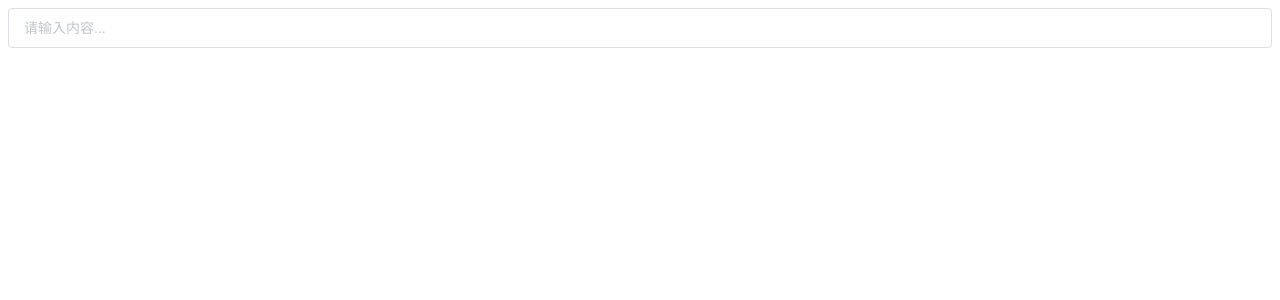
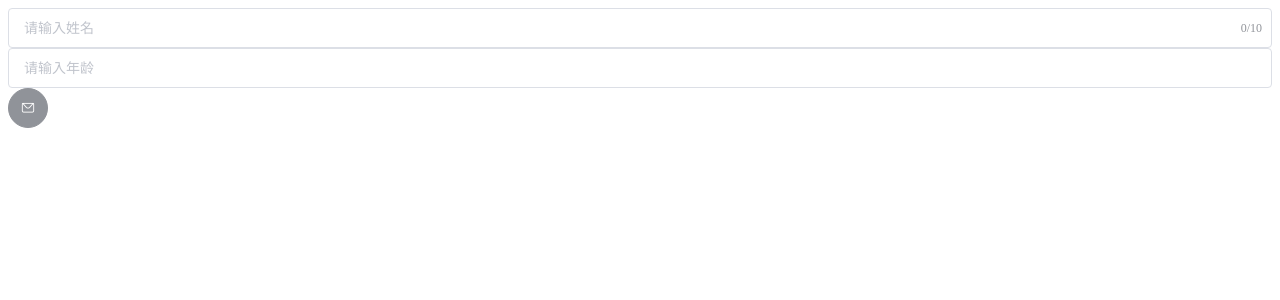
Before and after one commit to Sunbridger/shuhao-helper, a Vue app: page /#/login in a window 1280 px wide. Shown: the top 300 px of the page. Built offline with nearby package versions, Linux system fonts and the light colour scheme.

Commit message:
fix: 修改

```diff
--- a/src/views/login.vue
+++ b/src/views/login.vue
@@ -1,14 +1,31 @@
 <template>
     <div>
-        <el-input v-model="input" placeholder="请输入内容..."></el-input>
+        <el-input placeholder="请输入姓名" v-model="name" maxlength="10" show-word-limit></el-input>
+        <el-input type="number" placeholder="请输入年龄" v-model="age" ></el-input>
+        <el-button type="info" icon="el-icon-message" circle @click="submit"></el-button>
     </div>
 </template>
-<script lang="ts">
+<script>
+
+import { get } from '../api';
+
 export default {
     name: 'login',
     data() {
         return {
-            input: ''
+            name: '',
+            age: ''
+        }
+    },
+    methods: {
+        submit() {
+            const { name, age } = this;
+            get('/add', {
+                name,
+                age
+            }).then(res => {
+                this.$message('ok');
+            });
         }
     }
 };
```
